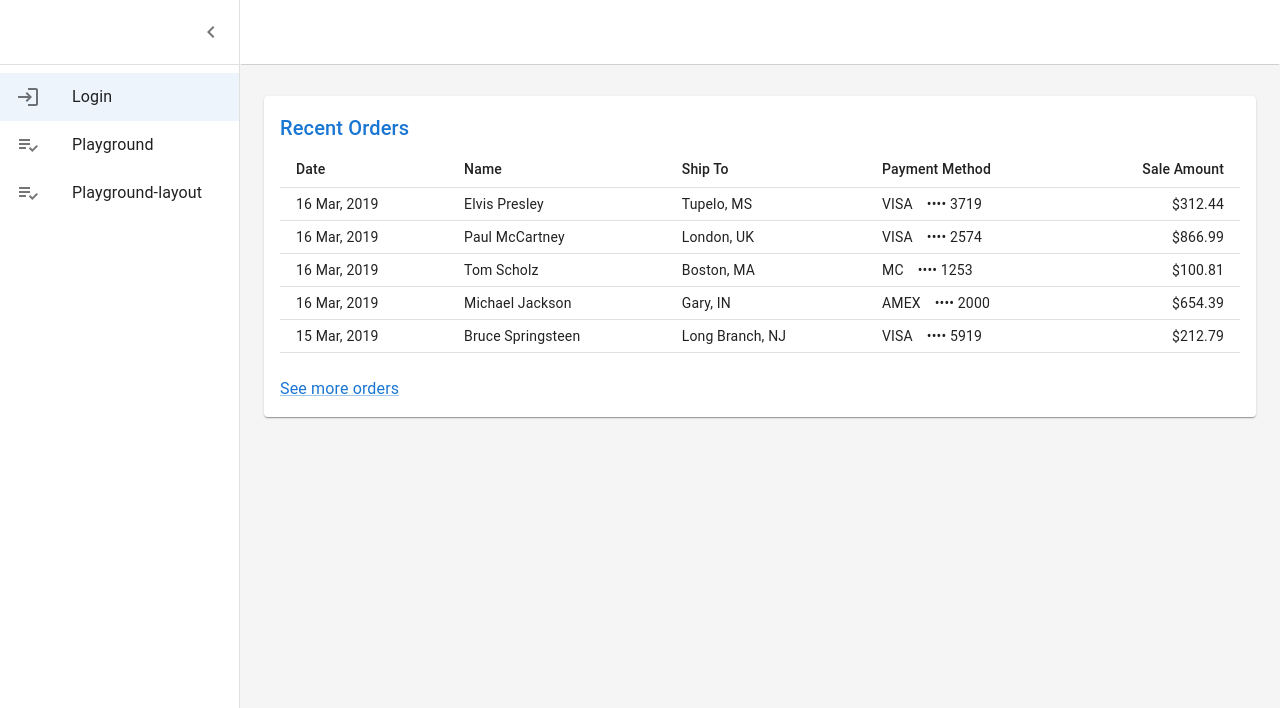
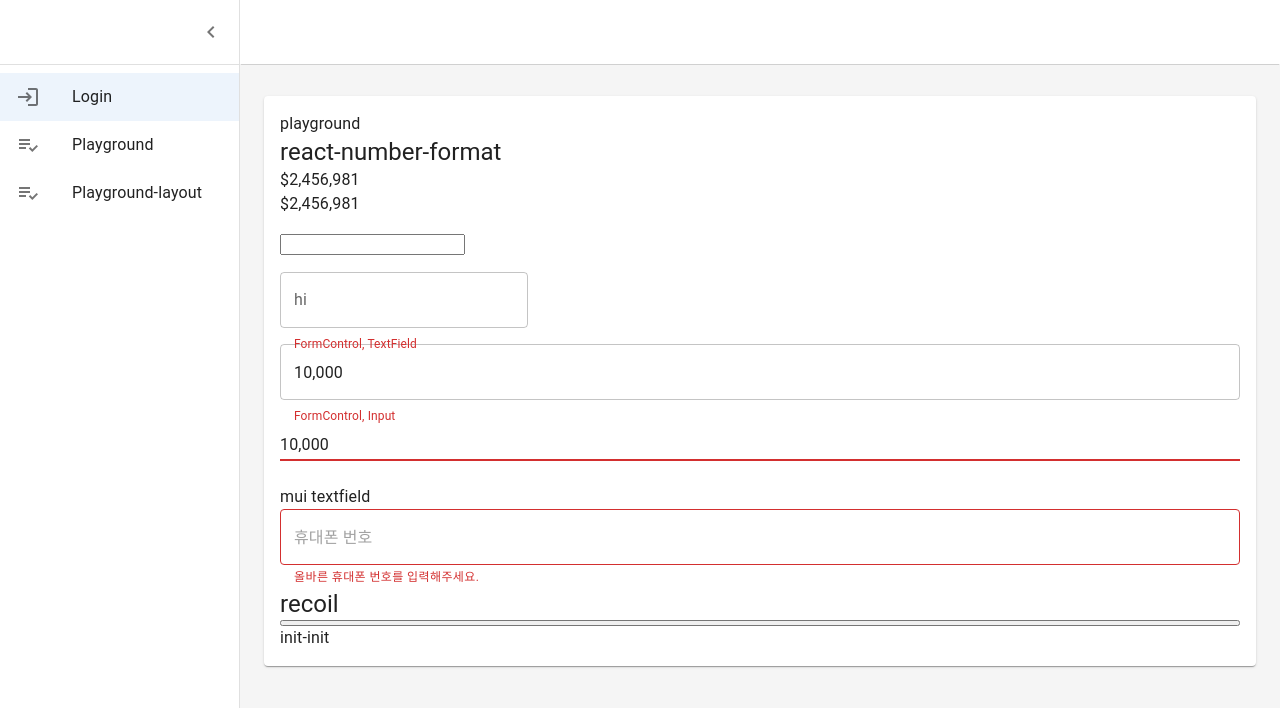
Before and after one commit to nacamp/js-react-works, a React (Create React App) app: page / in a window 1280 px wide. Shown: the top 708 px of the page. Built offline with nearby package versions, Linux system fonts and the light colour scheme.

Commit message:
[ui]홈화면은 playground로 변경

```diff
--- a/src/Dashboard.tsx
+++ b/src/Dashboard.tsx
@@ -189,7 +189,7 @@ function DashboardContent() {
             <Grid item xs={12}>
               <Paper sx={{ p: 2, display: 'flex', flexDirection: 'column' }}>
                 <Routes>
-                  <Route path='/' element={<Orders />} />d
+                  <Route path='/' element={<Playground />} />
                   <Route path='/todos' element={<TodoTemplatePage />} />
                   <Route path='/routine' element={<RoutineTodo />} />
                   <Route path='/login' element={<SignInPage />} />
@@ -199,7 +199,7 @@ function DashboardContent() {
                   <Route path='/future' element={<Future />} />
                   <Route path='/playground' element={<Playground />} />
                   <Route path='/playground/:id' element={<Playground />} />
-                  <Route path='' element={<Orders />} />
+                  <Route path='' element={<Playground />} />
                 </Routes>
                 {/* <Orders /> */}
               </Paper>
```
